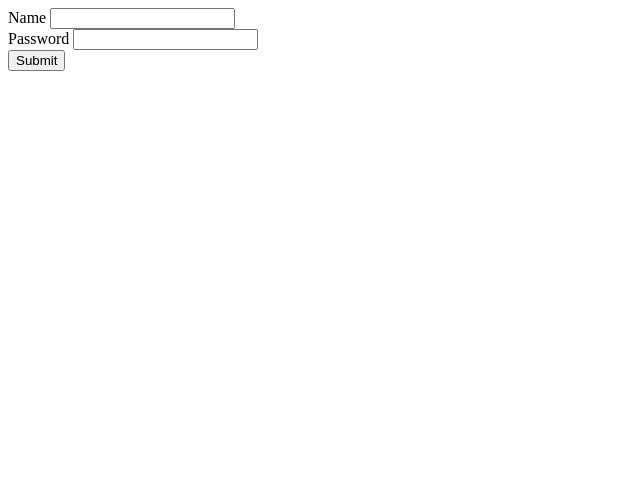
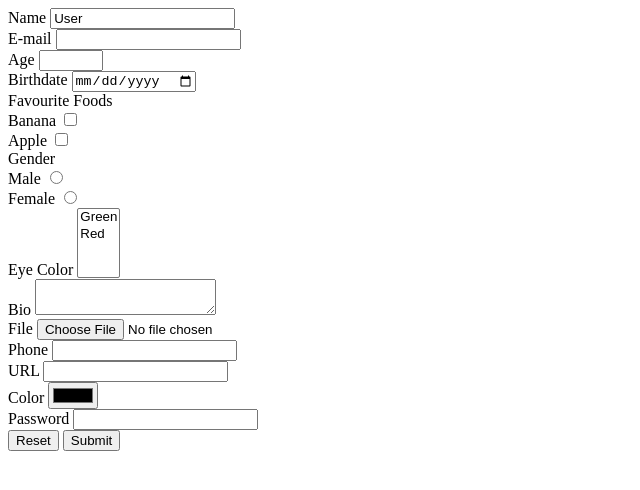
Before and after one commit to Brettkgamble/codersrank-bkg-practice, a website: page Projects/Forms/index.html in a window 1280 px wide. Shown: the whole page, without its empty margins (0-640 px from the left). Drawn offline with Linux system fonts and the light colour scheme.

Commit message:
0006 Forms - Html Forms - Learn Web Development | MDN

```diff
--- a/Projects/Forms/index.html
+++ b/Projects/Forms/index.html
@@ -10,16 +10,80 @@
 <body>
     <form action="results.html" method="GET">
         <div>
-            <label>Name</label>
-            <input name="name">
+            <label for="name">Name</label>
+            <input type="text" name="name" id="name" value="User" required>
         </div>
         <div>
-            <label>Password</label>
-            <input name="password">
+            <label for="email">E-mail</label>
+            <input type="email" name="email" id="email" required>
         </div>
         <div>
-            <button>Submit</button>
+            <label for="age">Age</label>
+            <input type="number" name="age" id="age" min="1" max="200" step="1">
         </div>
+        <div>
+            <label for="date">Birthdate</label>
+            <input type="date" name="date" id="date" min="2019-06-10">
+        </div>
+        <div>
+            Favourite Foods
+            <div>
+                <label for="banana">Banana</label>
+                <input type="checkbox" name="banana" id="banana">
+            </div>
+            <div>
+                <label for="apple">Apple</label>
+                <input type="checkbox" name="apple" id="apple">
+            </div>
+        </div>
+        <div>
+            Gender
+            <div>
+                <label for="male">Male</label>
+                <input type="radio" name="gender" id="male" value="male">
+            </div>
+            <div>
+                <label for="female">Female</label>
+                <input type="radio" name="gender" id="female" value="female">
+            </div>
+        </div>
+        <div>
+            <label for="eyeColor">Eye Color</label>
+            <select name="eyeColor" id="eyeColor" multiple>
+                <option value="Green">Green</option>
+                <option value="Red">Red</option>
+            </select>
+        </div>
+        <div>
+            <label for="bio">Bio</label>
+            <textarea id="bio" name="bio">
+            </textarea>
+        </div>
+        <input type="hidden" name="hidden" value="hi">
+        <div>
+            <label for="file">File</label>
+            <input type="file" name="'file" id="file">
+        </div>
+        <div>
+            <label for="phone">Phone</label>
+            <input type="tel" name="phone" id="phone">
+        </div>
+        <div>
+            <label for="url">URL</label>
+            <input type="url" name="url" id="url">
+        </div>
+        <div>
+            <label for="color">Color</label>
+            <input type="color" name="color" id="color">
+        </div>
+        <div>
+            <label>
+                Password
+                <input type="password" name="password" id="password" required>
+            </label>
+        </div>
+            <button type="reset">Reset</button>
+            <button type="submit">Submit</button>
     </form>
 </body>
 </html>
```
